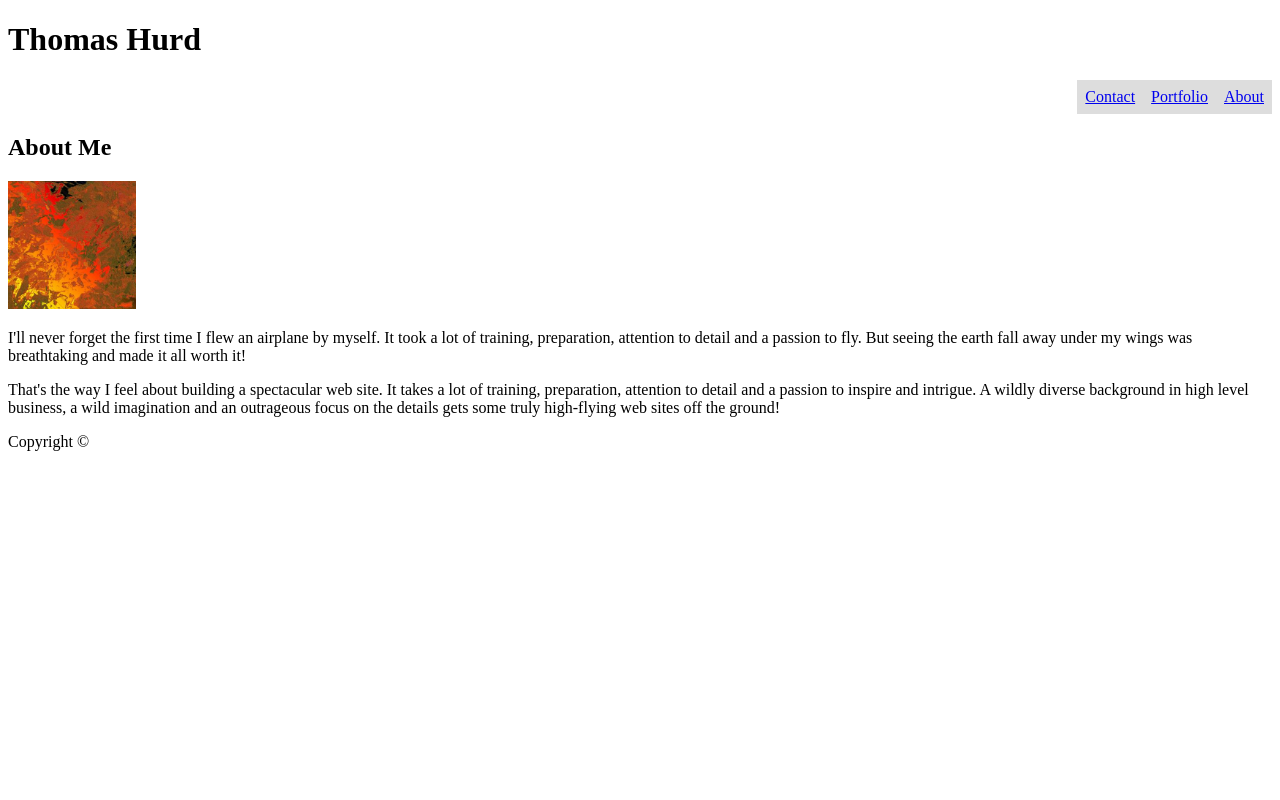
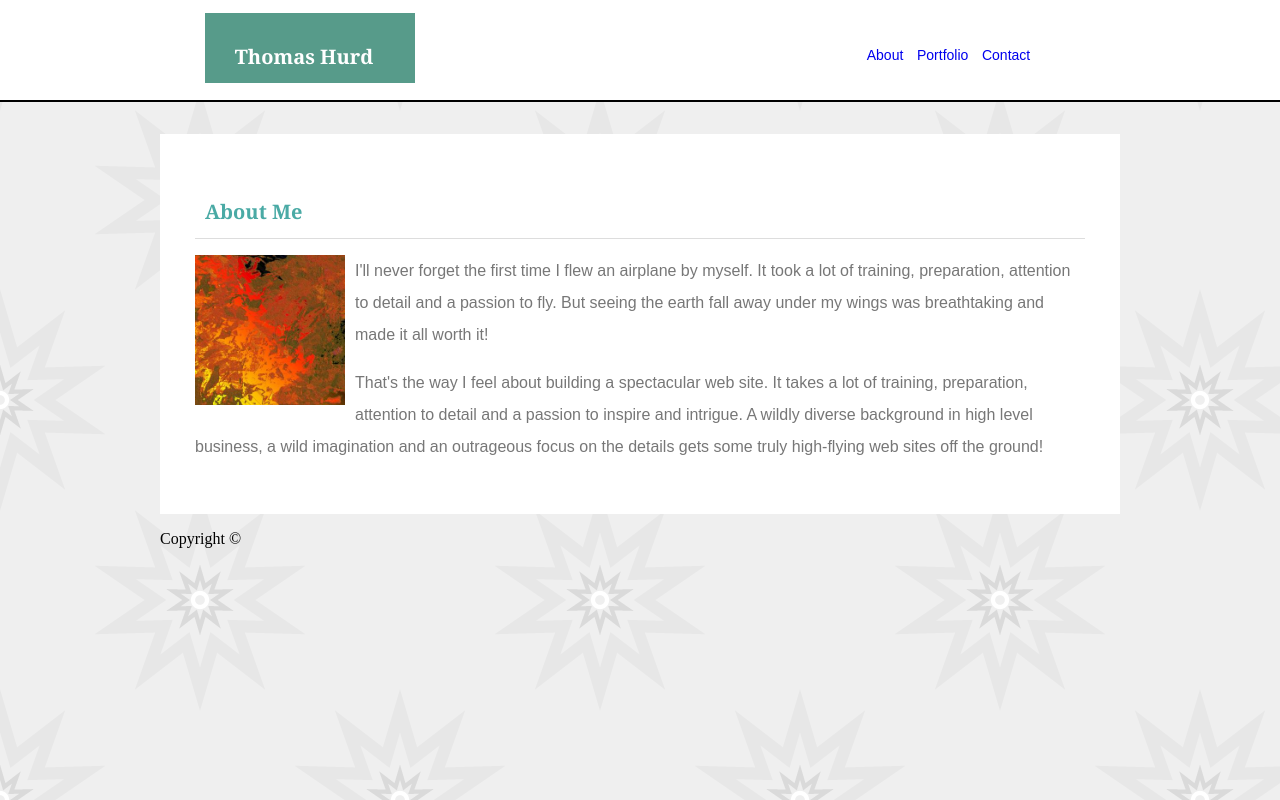
Before and after one commit to tomkent321/Basic-Portfolio, a plain HTML site: page index.html in a window 1280 px wide. Drawn offline with Linux system fonts and the light colour scheme; files that its build step writes are made by us from their sources.

Commit message:
later changes

```diff
--- a/assets/css/style.css
+++ b/assets/css/style.css
@@ -22,7 +22,7 @@ portfolio
 
 
 
-
+/*
 ul {
     list-style-type: none;
     margin: 0;
@@ -39,5 +39,114 @@ li a {
     padding: 8px;
     background-color: #dddddd;
 }
+*/
+
+body {
+    background-image: url("../images/pow-star.png");
+    margin: 0;
+    text-decoration: none;
+}
+
+
+.clearfix::after {
+    clear: both;
+    content: "";
+    display: block;
+ }
+
+.wrapper {
+    margin: auto;
+    width: 960px;
+}
+
+header {
+    font-family: Georgia, Times, "Times New Roman", serif;
+    width: 100%;
+    margin: auto;
+    border-bottom: 2px black solid;
+    background-color: #ffffff;
+    z-index: 1;
+}
+
+#container-nav {
+    height:100px;
+    width: 100%;
+    background-color: #fff;
+}
+
+/*
+#main-name {
+    font-size: 20px;
+    font-family: Georgia, Times, "Times New Roman", serif;
+    float: left;
+    height: 10px;
+    width: 150px;
+    background-color: rgb(87, 155, 138);
+    padding: 30px;
+    color: #fff;
+}
+*/
+
+
+h1 {
+    font-size: 20px;
+    font-family: Georgia, Times, "Times New Roman", serif;
+    float: left;
+    height: 10px;
+    width: 150px;
+    background-color: rgb(87, 155, 138);
+    padding: 30px;
+    color: #fff;
+    margin-left: 16%;
+}
+
+h2 {
+
+    color: #4aaaa5;
+    font-size: 20px;
+    font-family: Georgia, Times, "Times New Roman", serif;
+    border-bottom: 1px #dddddd solid;
+    padding: 10px;
+
+}
+
+
+
+#nav-first {
+    float: right;
+    font-size: 14px;
+    font-family: Georgia, Times, "Times New Roman", serif;
+    padding: 45px;
+    word-spacing: 10px;
+    text-decoration: none;
+    margin-right: 16%;
+
+}
+
+#nav-first a {
+    font-size: 14px;
+    font-family: 'Arial', 'Helvetica Neue', Helvetica, sans-serif;
+    word-spacing: 10px;
+    text-decoration: none;
+
+}
+
+
+
+.hero {
+    background-color: #fff;
+    padding:35px;
+    margin-top: 25px;
+    font-family: 'Arial', 'Helvetica Neue', Helvetica, sans-serif;
+    font-size: 16px;
+    line-height: 32px;
+    color: #777777;
+}
+
+#main-pic {
+    float:left;
+    margin-right: 10px;
+    margin-bottom: 10px;
+}
 
 /* may want to make classes for these if there are other lists */
--- a/index.html
+++ b/index.html
@@ -6,7 +6,7 @@
     <meta http-equiv="X-UA-Compatible" content="IE=edge">
     <title>About</title>
     <meta name="viewport" content="width=device-width, initial-scale=1">
-    <link rel="stylesheet" type="text/css" media="screen" href="css/style.css" />
+    <link rel="stylesheet" type="text/css" media="screen" href="assets/css/style.css" />
 
 </head>
 
@@ -17,24 +17,31 @@
     <!-- Header and Nav Links -->
 
 
+    <div class="clearfix">
 
-    <header>
 
-            <h1>Thomas Hurd</h1>
-            <nav>
-                <ul>
-                    <li><a href="index.html">About</a></li>
-                    <li><a href="portfolio.html">Portfolio</a> </li>
-                    <li><a href="contact.html">Contact</a>   </li>
-                </ul>
-            </nav>
+        <header>
+
+        <div id="container-nav">
+            <h1 >Thomas Hurd</h1>
+
+            <div id="nav-first">
+                <a href="index.html">About</a>
+                <a href="portfolio.html">Portfolio</a>
+                <a href="contact.html">Contact</a>
+            </div>
+        </div>
         </header>
+    </div>
 
+
+
+    <div class="wrapper">
     <div class="container-1">
     <section class="hero">
         <h2>About Me</h2>
 
-        <img src="assets/images/main2.jpg" alt="Picture of Tom" style="width:128px;height:128px;">
+        <img id="main-pic" src="assets/images/main2.jpg" alt="Picture of Tom" style="width:150px;height:150px;">
 
         <p>I'll never forget the first time I flew an airplane by myself. It took a lot of    training, preparation, attention to detail
             and a passion to fly. But seeing the earth fall away under my wings was breathtaking and made it all worth it!</p>
@@ -50,7 +57,7 @@
     <footer>
         <p class="footer-text">Copyright &copy;</p>
     </footer>
-
+</div>
 </body>
 
 </html>
```
Also changed, not shown: assets/images/pow-star.png (added), 2 other files.
